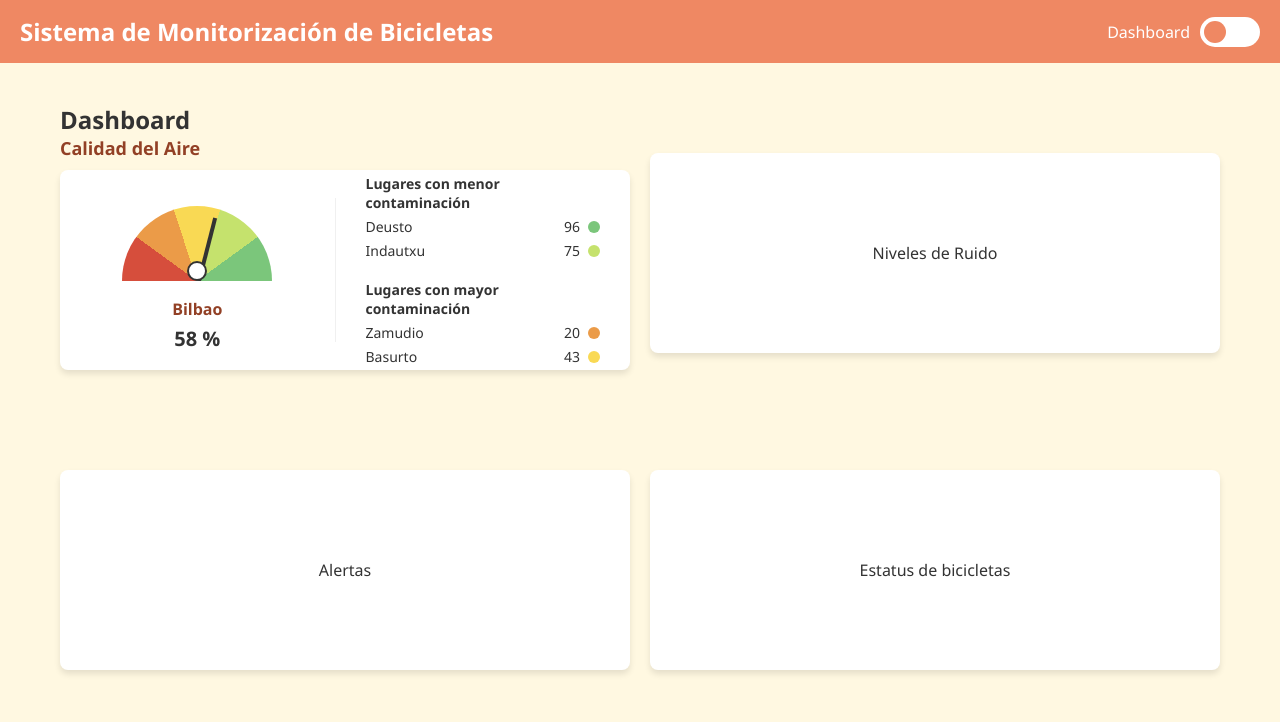
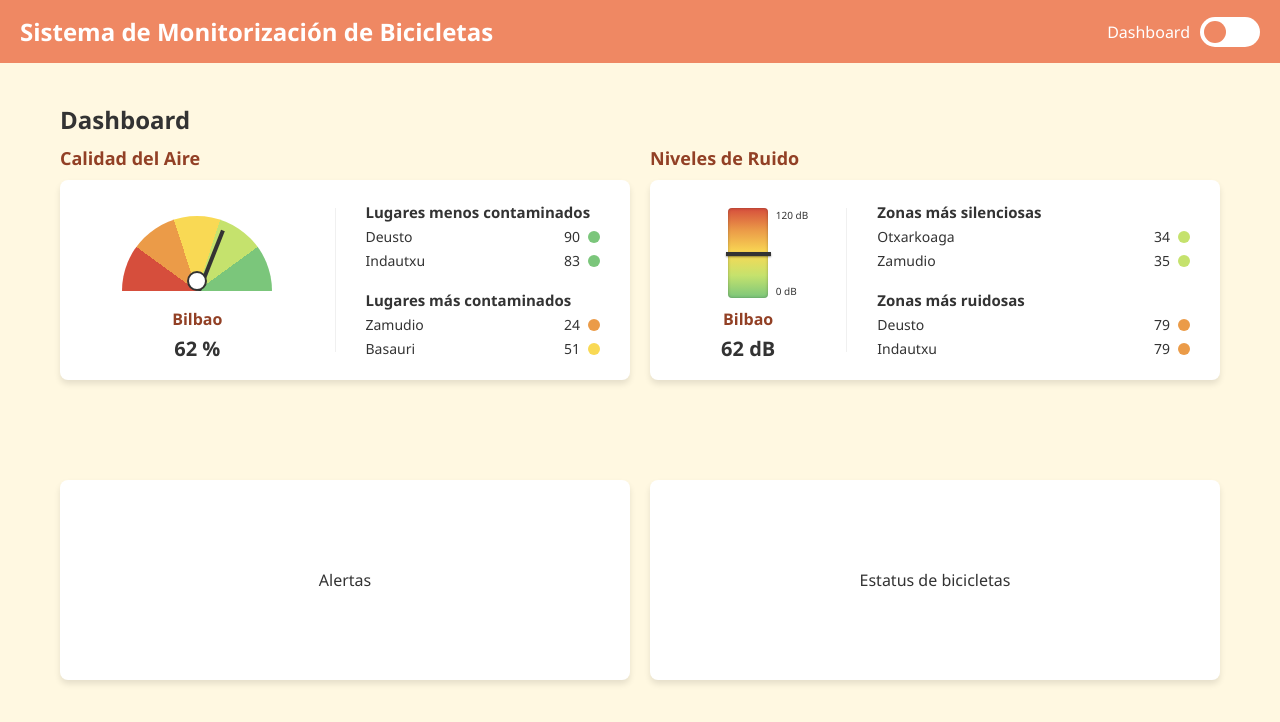
Before and after one commit to Pabloherreroo/bike-monitorization, a React (Vite) app in the folder frontend/: page /login in a window 1280 px wide. Both pictures are taken after typing "Sample", "Sample123" into the empty fields and a click on the button "Login". Shown: the top 722 px of the page. Built offline with nearby package versions, Linux system fonts and the light colour scheme.

Commit message:
Indicador de ruido
- Incluido un indicador nuevo muy similar al ambiental
- Retoques esteticos en el dashboard y cohesion
- Dividirlo en 2 css?

```diff
--- a/frontend/src/App.jsx
+++ b/frontend/src/App.jsx
@@ -9,7 +9,7 @@ import './styles/App.css';
 function App() {
   const [isAuthenticated, setIsAuthenticated] = useState(false);
 
-  // Datos de prueba para calidad de aire, los cambiaré por lo que venga de backend
+  // Datos de prueba, los cambiaré por lo que venga de backend
   const [airQualityData, setAirQualityData] = useState([
     { name: "Deusto", value: 87 },
     { name: "Abando", value: 78 },
@@ -20,6 +20,16 @@ function App() {
     { name: "Zamudio", value: 18 },
     { name: "Indautxu", value: 75 },
   ]);
+  const [noiseData, setNoiseData] = useState([
+    { name: "Deusto", value: 62 },
+    { name: "Abando", value: 85 },
+    { name: "Zorrotza", value: 45 },
+    { name: "Otxarkoaga", value: 37 },
+    { name: "Basurto", value: 78 },
+    { name: "Basauri", value: 53 },
+    { name: "Zamudio", value: 29 },
+    { name: "Indautxu", value: 91 },
+  ]);
 
   // Simulo la actualización dinámica de los datos cada segundo. Problema -> valores que pasan de 100 o bajan de 0 (limitar)
   useEffect(() => {
@@ -27,7 +37,14 @@ function App() {
       setAirQualityData((prevData) =>
         prevData.map((item) => ({
           ...item,
-          value: Math.round(item.value + (Math.random() * 10 - 5)),
+          value: Math.max(0, Math.min(100, Math.round(item.value + (Math.random() * 10 - 5)))),
+        }))
+      );
+
+      setNoiseData((prevData) =>
+        prevData.map((item) => ({
+          ...item,
+          value: Math.max(0, Math.min(120, Math.round(item.value + (Math.random() * 10 - 5)))),
         }))
       );
     }, 1000);
@@ -60,7 +77,7 @@ function App() {
           path="/dashboard"
           element={
             isAuthenticated
-              ? <MainLayout><Dashboard externalAirQualityData={airQualityData} /></MainLayout> //Estoy pasando datos solo de aire a dashboard
+              ? <MainLayout><Dashboard externalAirQualityData={airQualityData} externalNoiseData={noiseData} /></MainLayout> //Estoy pasando datos solo de aire a dashboard
               : <Navigate to="/login" replace />
           }
         />
--- a/frontend/src/pages/Dashboard.jsx
+++ b/frontend/src/pages/Dashboard.jsx
@@ -1,15 +1,16 @@
 import { useState, useEffect } from "react";
 import '../styles/App.css';
 
-const Dashboard = ({ externalAirQualityData }) => {
+const Dashboard = ({ externalAirQualityData, externalNoiseData }) => {
 
     const [airQualityData, setAirQualityData] = useState(externalAirQualityData);
+    const [noiseData, setNoiseData] = useState(externalNoiseData);
 
-    const valueBilbao = Math.round(
+    const airValueBilbao = Math.round(
         airQualityData.reduce((sum, { value }) => sum + value, 0) / airQualityData.length
     );
     // Convertirlo en angulo
-    const angle = (valueBilbao * 180 / 100) - 90;
+    const angle = (airValueBilbao * 180 / 100) - 90;
 
     const bestAirQuality = [...airQualityData]
         .sort((a, b) => b.value - a.value)
@@ -19,7 +20,7 @@ const Dashboard = ({ externalAirQualityData }) => {
         .sort((a, b) => a.value - b.value)
         .slice(0, 2);
 
-    const getColorClass = (value) => {
+    const getAirColorClass = (value) => {
         if (value >= 80) return "good-indicator";
         if (value >= 60) return "moderate-indicator";
         if (value >= 40) return "mid-indicator";
@@ -27,10 +28,33 @@ const Dashboard = ({ externalAirQualityData }) => {
         return "worst-indicator";
     };
 
+    const noiseValueBilbao = Math.round(
+        noiseData.reduce((sum, { value }) => sum + value, 0) / noiseData.length
+    );
+    // Convertirlo en posición vertical (0-120dB)
+    const noisePosition = 100 - (noiseValueBilbao / 120 * 100); // 0 abajo, 120 arriba
+
+    const quietestAreas = [...noiseData]
+        .sort((a, b) => a.value - b.value)
+        .slice(0, 2);
+
+    const noisestAreas = [...noiseData]
+        .sort((a, b) => b.value - a.value)
+        .slice(0, 2);
+
+    const getNoiseColorClass = (value) => {
+        if (value <= 25) return "good-indicator";
+        if (value <= 50) return "moderate-indicator";
+        if (value <= 75) return "mid-indicator";
+        if (value <= 100) return "bad-indicator";
+        return "worst-indicator";
+    };
+
     // Esto hace que se actualice cuando cambien los valores externos
     useEffect(() => {
         setAirQualityData(externalAirQualityData);
-    }, [externalAirQualityData]);
+        setNoiseData(externalNoiseData);
+    }, [externalAirQualityData, externalNoiseData]);
 
     return (
         <div>
@@ -50,32 +74,32 @@ const Dashboard = ({ externalAirQualityData }) => {
                             </div>
                             <div className="city-info">
                                 <div className="city-name">Bilbao</div>
-                                <div className="city-score">{valueBilbao} %</div>
+                                <div className="city-score">{airValueBilbao} %</div>
                             </div>
                         </div>
                         <div className="air-quality-divider"></div>
                         <div className="air-quality-right">
                             {/* Establezco los colores correctos para los datos del array de arriba */}
                             <div className="air-quality-rankings top-rankings">
-                                <h4>Lugares con menor contaminación</h4>
+                                <h4>Lugares menos contaminados</h4>
                                 {bestAirQuality.map((item, index) => (
                                     <div key={index} className="ranking-item">
                                         <span className="ranking-name">{item.name}</span>
                                         <div className="ranking-score">
                                             <span>{item.value}</span>
-                                            <div className={`color-indicator ${getColorClass(item.value)}`}></div>
+                                            <div className={`color-indicator ${getAirColorClass(item.value)}`}></div>
                                         </div>
                                     </div>
                                 ))}
                             </div>
                             <div className="air-quality-rankings bottom-rankings">
-                                <h4>Lugares con mayor contaminación</h4>
+                                <h4>Lugares más contaminados</h4>
                                 {worstAirQuality.map((item, index) => (
                                     <div key={index} className="ranking-item">
                                         <span className="ranking-name">{item.name}</span>
                                         <div className="ranking-score">
                                             <span>{item.value}</span>
-                                            <div className={`color-indicator ${getColorClass(item.value)}`}></div>
+                                            <div className={`color-indicator ${getAirColorClass(item.value)}`}></div>
                                         </div>
                                     </div>
                                 ))}
@@ -83,8 +107,58 @@ const Dashboard = ({ externalAirQualityData }) => {
                         </div>
                     </div>
                 </div>
-                <div className="dashboard-card">
-                    <span>Niveles de Ruido</span>
+                <div className="dashboard-card-container">
+                    <h3 className="dashboard-card-title">Niveles de Ruido</h3>
+                    <div className="dashboard-card noise-card">
+                        <div className="noise-left">
+                            <div className="noise-meter-container">
+                                <div className="noise-scale">
+                                    <div className="noise-meter-with-labels">
+                                        <div className="noise-scale-labels">
+                                            <span className="noise-scale-label noise-scale-top">120 dB</span>
+                                            <span className="noise-scale-label noise-scale-bottom">0 dB</span>
+                                        </div>
+                                        <div className="noise-meter">
+                                            <div className="noise-meter-gradient"></div>
+                                            {/* Línea horizontal que muestra el nivel de ruido actual */}
+                                            <div className="noise-meter-indicator" style={{ top: `${noisePosition}%` }}></div>
+                                        </div>
+                                    </div>
+                                </div>
+                            </div>
+                            <div className="city-info">
+                                <div className="city-name">Bilbao</div>
+                                <div className="city-score">{noiseValueBilbao} dB</div>
+                            </div>
+                        </div>
+                        <div className="noise-divider"></div>
+                        <div className="noise-right">
+                            <div className="noise-rankings top-rankings">
+                                <h4>Zonas más silenciosas</h4>
+                                {quietestAreas.map((item, index) => (
+                                    <div key={index} className="ranking-item">
+                                        <span className="ranking-name">{item.name}</span>
+                                        <div className="ranking-score">
+                                            <span>{item.value}</span>
+                                            <div className={`color-indicator ${getNoiseColorClass(item.value)}`}></div>
+                                        </div>
+                                    </div>
+                                ))}
+                            </div>
+                            <div className="noise-rankings bottom-rankings">
+                                <h4>Zonas más ruidosas</h4>
+                                {noisestAreas.map((item, index) => (
+                                    <div key={index} className="ranking-item">
+                                        <span className="ranking-name">{item.name}</span>
+                                        <div className="ranking-score">
+                                            <span>{item.value}</span>
+                                            <div className={`color-indicator ${getNoiseColorClass(item.value)}`}></div>
+                                        </div>
+                                    </div>
+                                ))}
+                            </div>
+                        </div>
+                    </div>
                 </div>
                 <div className="dashboard-card">
                     <span>Alertas</span>
--- a/frontend/src/styles/App.css
+++ b/frontend/src/styles/App.css
@@ -298,7 +298,6 @@ input:checked + .slider:before {
   box-shadow: 0 4px 6px rgba(0, 0, 0, 0.1);
 }
 
-/* Air Quality Card */
 .dashboard-card-container {
   display: flex;
   flex-direction: column;
@@ -308,9 +307,10 @@ input:checked + .slider:before {
 .dashboard-card-title {
   color: var(--dark-orange);
   font-size: 18px;
-  margin: 0;
+  margin-top: 10px;
 }
 
+/* Air Quality */
 .air-quality-card {
   display: flex;
   padding: 20px;
@@ -341,7 +341,8 @@ input:checked + .slider:before {
   padding: 10px;
 }
 
-.air-quality-rankings {
+/* Para ciudades y barrios en ambos indicadores */
+.air-quality-rankings, .noise-rankings {
   display: flex;
   flex-direction: column;
   gap: 5px;
@@ -351,8 +352,8 @@ input:checked + .slider:before {
   margin-bottom: 20px;
 }
 
-.air-quality-rankings h4 {
-  font-size: 14px;
+.air-quality-rankings, .noise-rankings h4 {
+  font-size: 15px;
   color: var(--dark-gray);
 }
 
@@ -394,7 +395,7 @@ input:checked + .slider:before {
   margin-top: 5px;
 }
 
-/*Inidcadores cada 20% para la parte derecha de el de aire*/
+/*Inidcadores cada 20% para la parte derecha de el de aire y de ruido*/
 .good-indicator {
   background-color: #7BC67B;
 }
@@ -473,3 +474,106 @@ input:checked + .slider:before {
   left: 65px;
   z-index: 20;
 }
+
+/* Ruido */
+.noise-card {
+  display: flex;
+  padding: 20px;
+  height: 200px;
+}
+
+.noise-left {
+  flex: 0.5;
+  display: flex;
+  flex-direction: column;
+  align-items: center;
+  justify-content: center;
+}
+
+.noise-divider {
+  width: 1px;
+  height: 90%;
+  background-color: var(--light-gray);
+  margin: 0 20px;
+  align-self: center;
+}
+
+.noise-right {
+  flex: 1;
+  display: flex;
+  flex-direction: column;
+  justify-content: space-between;
+  padding: 10px;
+}
+
+/* Medidor de ruido */
+.noise-meter-container {
+  display: flex;
+  justify-content: center;
+  align-items: center;
+  height: 110px;
+  position: relative;
+}
+
+.noise-scale {
+  display: flex;
+  align-items: center;
+  justify-content: center;
+}
+
+.noise-meter-with-labels {
+  display: flex;
+  align-items: center;
+  justify-content: center;
+  position: relative;
+}
+
+.noise-scale-labels {
+  position: absolute;
+  right: -40px;
+  display: flex;
+  flex-direction: column;
+  justify-content: space-between;
+  height: 100%;
+}
+
+.noise-scale-label {
+  font-size: 10px;
+  color: var(--dark-gray);
+  font-weight: 500;
+}
+
+.noise-meter {
+  position: relative;
+  width: 40px;
+  height: 90px;
+}
+
+.noise-meter-gradient {
+  position: absolute;
+  top: 0;
+  left: 0;
+  width: 100%;
+  height: 100%;
+  border-radius: 4px;
+  overflow: hidden;
+  box-shadow: inset 0 0 3px rgba(0, 0, 0, 0.3);
+  /* Gradiente verde-rojo */
+  background: linear-gradient(to top,
+    #7BC67B 0%,
+    #C5E26D 25%,
+    #F9D954 50%,
+    #EB9B48 75%,
+    #D64E3C 100%
+  );
+}
+
+.noise-meter-indicator {
+  position: absolute;
+  left: -2.5px;
+  width: 45px;
+  height: 4px;
+  background-color: var(--dark-gray);
+  z-index: 10;
+  box-shadow: 0 1px 2px rgba(0, 0, 0, 0.4);
+}
```
